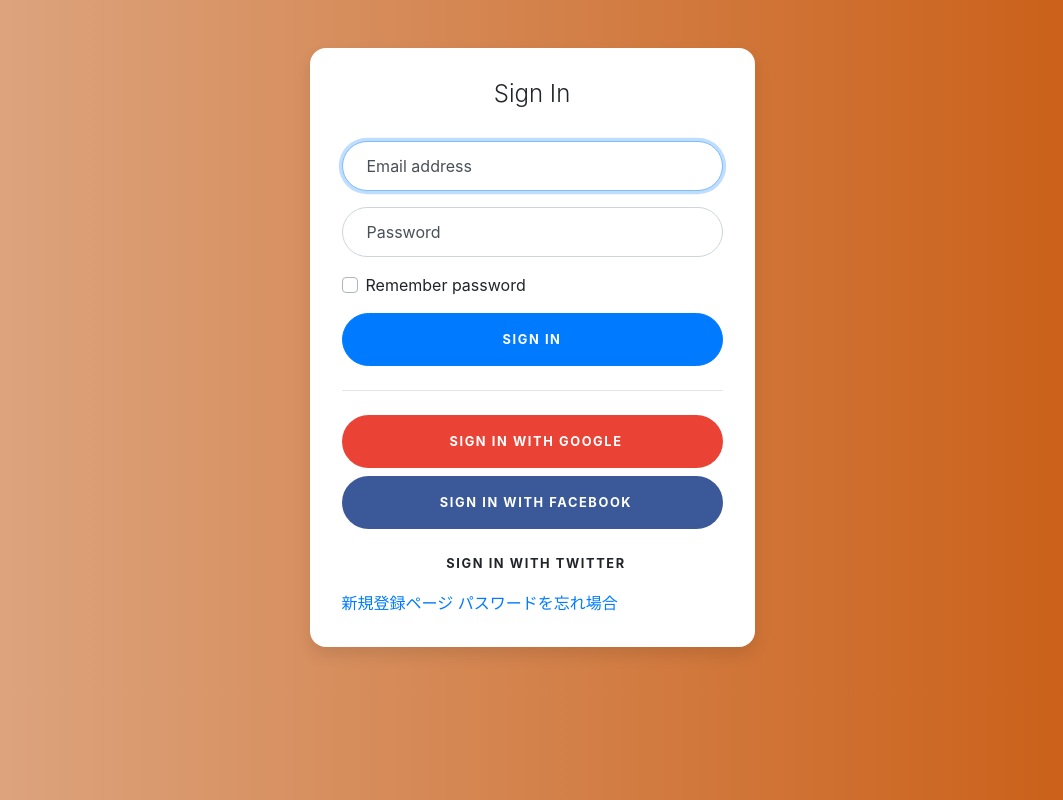
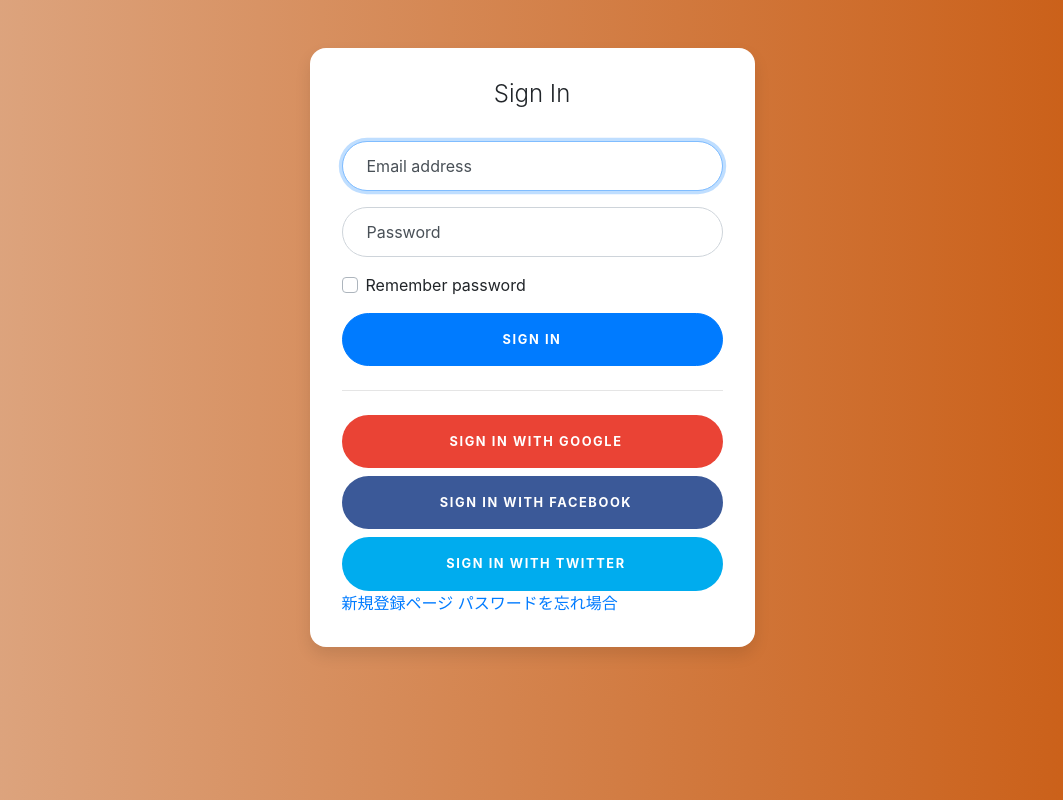
Before and after one commit to takagotch/o2817, a plain HTML site: page index.html in a window 1280 px wide. Shown: the whole page, without its empty margins (108-1171 px from the left). Drawn offline with nearby package versions, Linux system fonts and the light colour scheme.

Commit message:
Update style.css

```diff
--- a/style.css
+++ b/style.css
@@ -109,6 +109,11 @@ body {
   background-color: #3b5998;
 }
 
+.btn-twitter {
+  color: white;
+  background-color: #00acee;
+}
+
 /* Fallback for Edge
 -------------------------------------------------- */
 
```
